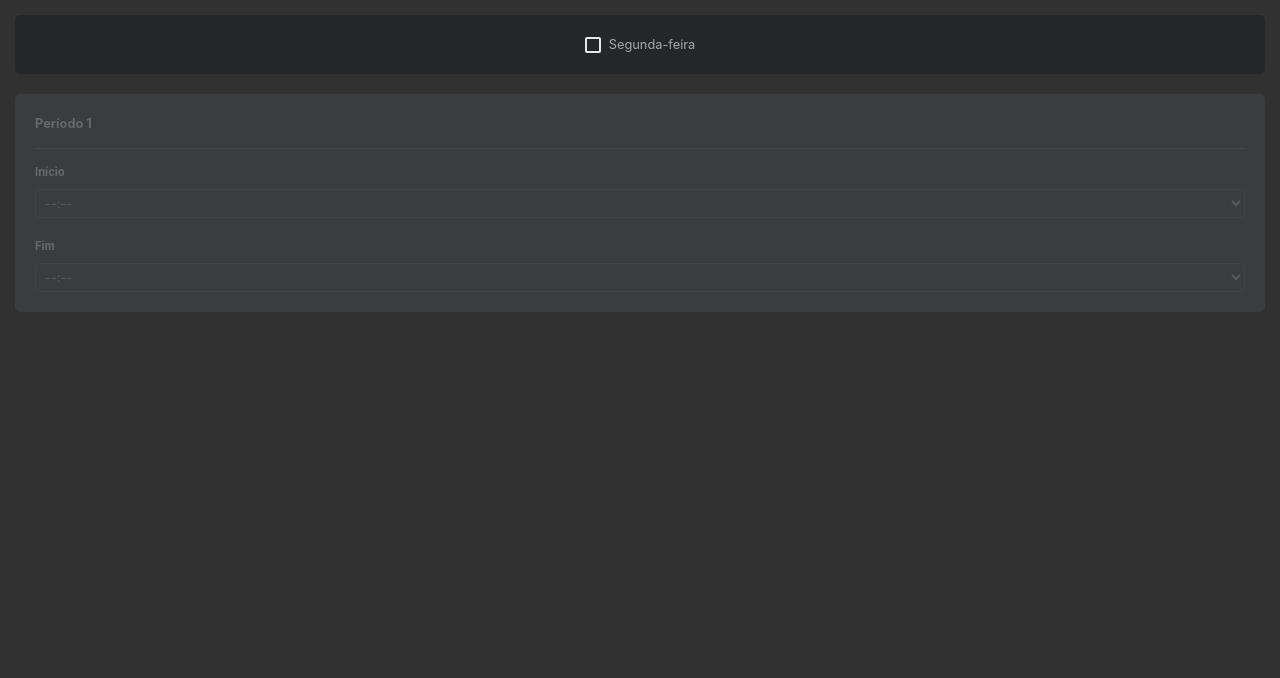
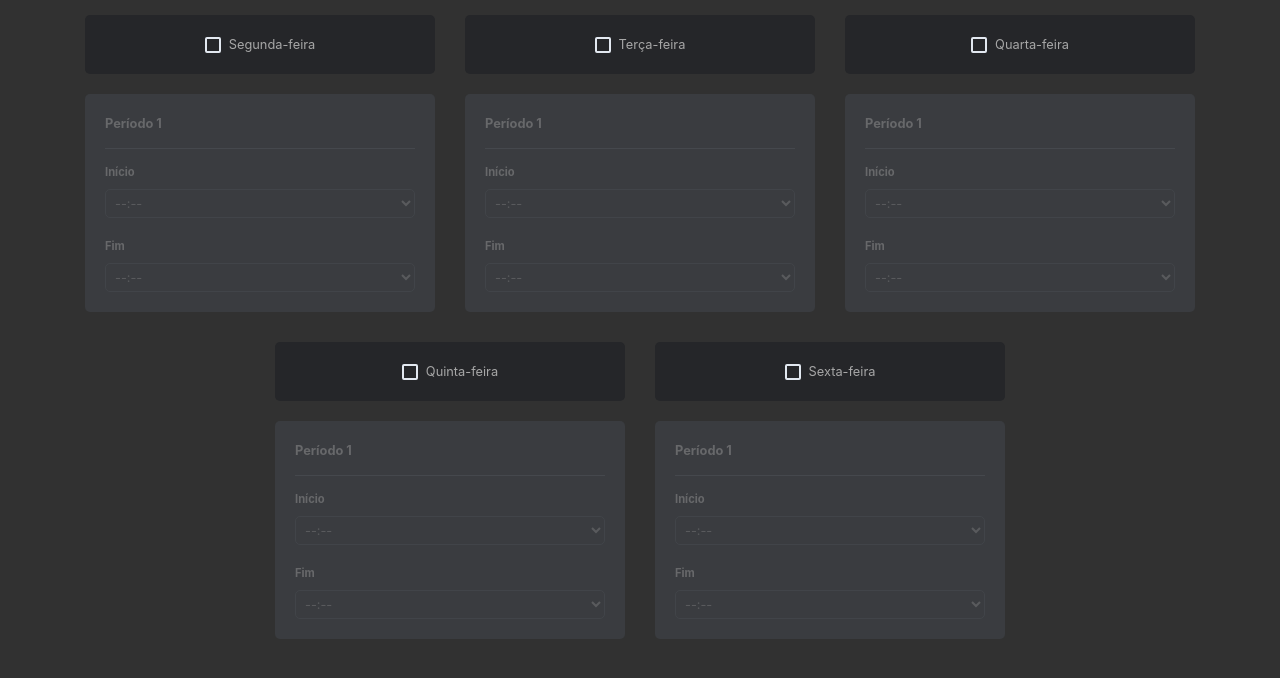
Before and after one commit to codethebasics/foodsfa, a Next.js app: page / in a window 1280 px wide. Shown: the top 678 px of the page. Built offline with nearby package versions, Linux system fonts and the light colour scheme.

Commit message:
calendar admin component

```diff
--- a/components/form/Calendar.jsx
+++ b/components/form/Calendar.jsx
@@ -0,0 +1,55 @@
+import DayOfWeek from './DayOfWeek'
+
+import { Flex } from '@chakra-ui/react'
+
+export default function Calendar() {
+  const calendar = [
+    {
+      id: 1,
+      dia: 'Segunda-feira',
+      inicio: '12:00',
+      fim: '18:00',
+      isSelected: false
+    },
+    {
+      id: 2,
+      dia: 'Terça-feira',
+      inicio: '12:00',
+      fim: '18:00',
+      isSelected: false
+    },
+    {
+      id: 3,
+      dia: 'Quarta-feira',
+      inicio: '12:00',
+      fim: '18:00',
+      isSelected: false
+    },
+    {
+      id: 4,
+      dia: 'Quinta-feira',
+      inicio: '12:00',
+      fim: '18:00',
+      isSelected: false
+    },
+    {
+      id: 5,
+      dia: 'Sexta-feira',
+      inicio: '12:00',
+      fim: '18:00',
+      isSelected: false
+    }
+  ]
+
+  return (
+    <Flex flexWrap={'wrap'} justifyContent={'center'}>
+      {calendar.map(periodo => (
+        <DayOfWeek
+          key={periodo.id}
+          dia={periodo.dia}
+          isChecked={periodo.isSelected}
+        />
+      ))}
+    </Flex>
+  )
+}
--- a/components/form/DayOfWeek.jsx
+++ b/components/form/DayOfWeek.jsx
@@ -11,7 +11,7 @@ import { useState } from 'react'
 const DayOfWeekContainer = styled.div`
   display: flex;
   flex-direction: column;
-  width: 100%;
+  width: 350px;
 `
 
 /**
@@ -62,9 +62,10 @@ const Select = styled.select`
  * do horário de funcionamento do estabelecimento
  * ----------------------------------------------
  */
-export default function DayOfWeek({ dia, isChecked, onChange }) {
-  const [inicio, setInicio] = useState()
-  const [fim, setFim] = useState()
+export default function DayOfWeek({ dia }) {
+  const [isChecked, setIsChecked] = useState(false)
+  const [, setInicio] = useState()
+  const [, setFim] = useState()
 
   return (
     <Flex padding={'15px'}>
@@ -79,7 +80,7 @@ export default function DayOfWeek({ dia, isChecked, onChange }) {
           <Checkbox
             colorScheme={'orange'}
             isChecked={isChecked}
-            onChange={onChange}
+            onChange={() => setIsChecked(!isChecked)}
           >
             <Text color={'#a7a7a7'} fontSize={'0.8rem'}>
               {dia}
--- a/pages/index.jsx
+++ b/pages/index.jsx
@@ -1,14 +1,5 @@
-import { useState } from 'react'
-import DayOfWeek from '../components/form/DayOfWeek'
+import Calendar from '../components/form/Calendar'
 
 export default function Home() {
-  const [isDaySelected, setIsDaySelected] = useState(false)
-
-  return (
-    <DayOfWeek
-      dia={'Segunda-feira'}
-      isChecked={isDaySelected}
-      onChange={() => setIsDaySelected(!isDaySelected)}
-    />
-  )
+  return <Calendar />
 }
```
